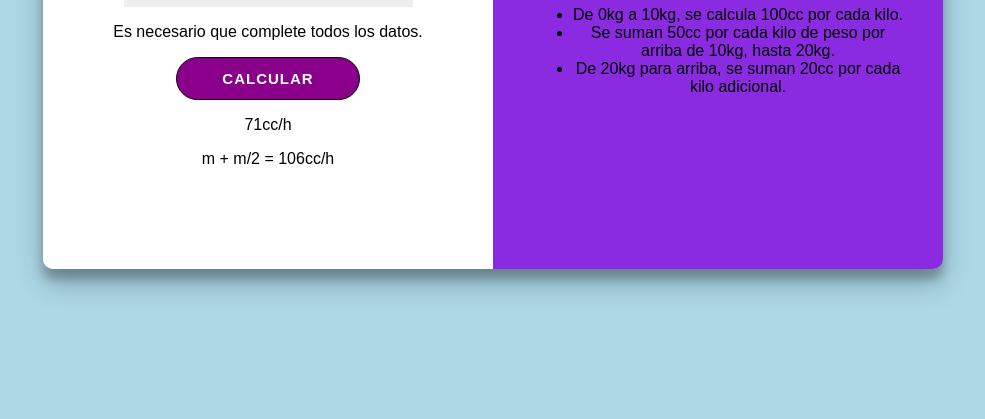
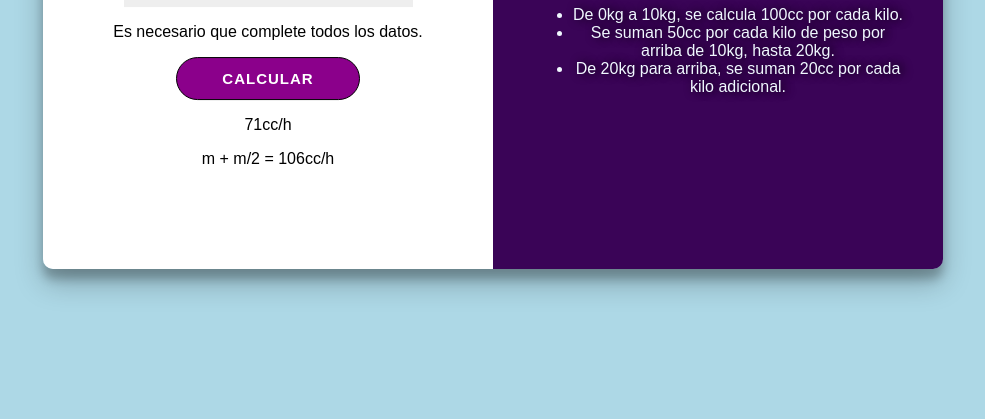
Before and after one commit to villalbamiki/Calculadora-Hidratacion, a plain HTML site: page index.html in a window 1280 px wide. Shown: the part 381-800 px from the top of the page, without its empty margins (147-1132 px from the left). Drawn offline with Linux system fonts and the light colour scheme; a script that the page names is missing.

Commit message:
Update style.css

```diff
--- a/style.css
+++ b/style.css
@@ -1,5 +1,9 @@
 h1 {
     color: midnightblue;
+}
+
+html{
+    scroll-behavior: smooth;
 }
 
 @import url('https://fonts.googleapis.com/css?family=Montserrat:400,800');
@@ -32,12 +36,13 @@ body {
 }
 
 #detalles {
-    background:blueviolet;
+    background:rgb(58, 4, 87);
     /* Con estas 3 lineas vamos a hacer que los divs queden lado a lado */
     width: 50%;
     height: 100%;
     float: left;
-    color:black;
+    color:aliceblue;
+    text-shadow: 3px 0 10px black;
 }
 
 .contenido {
```
